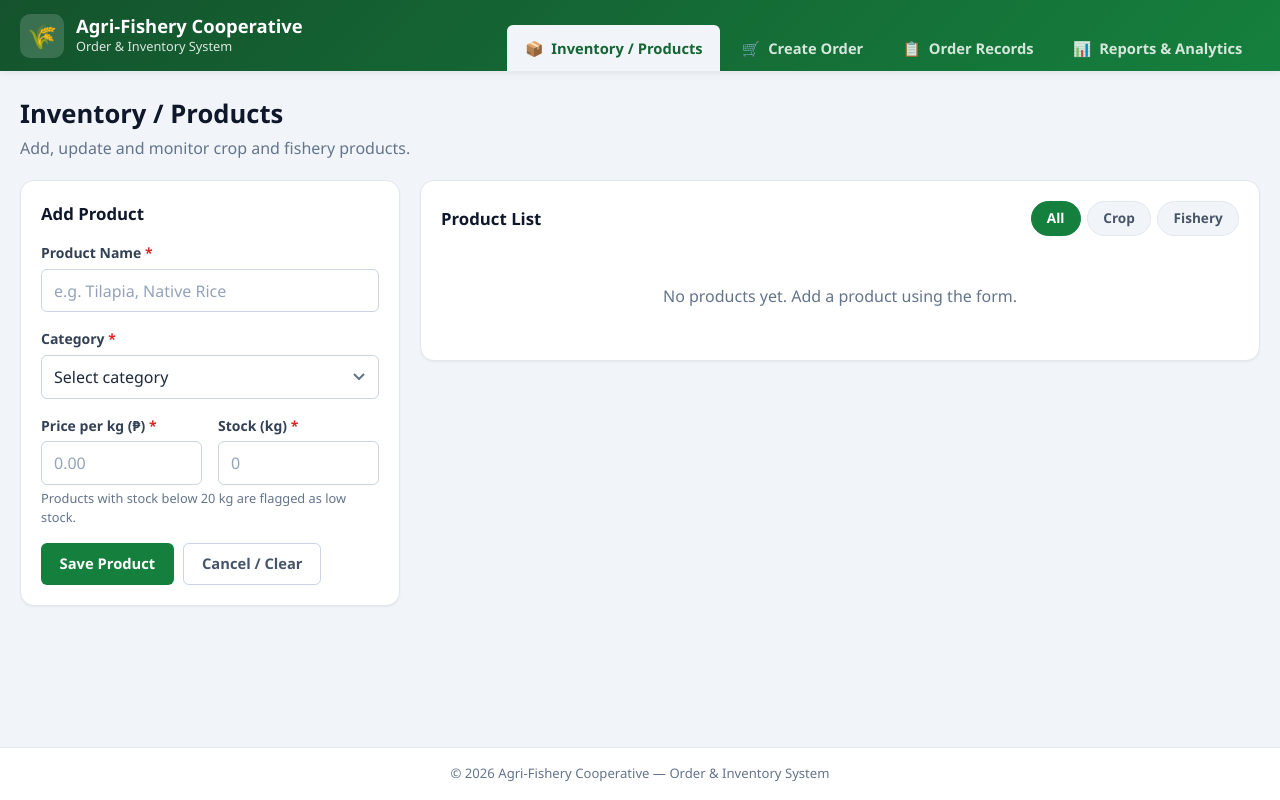
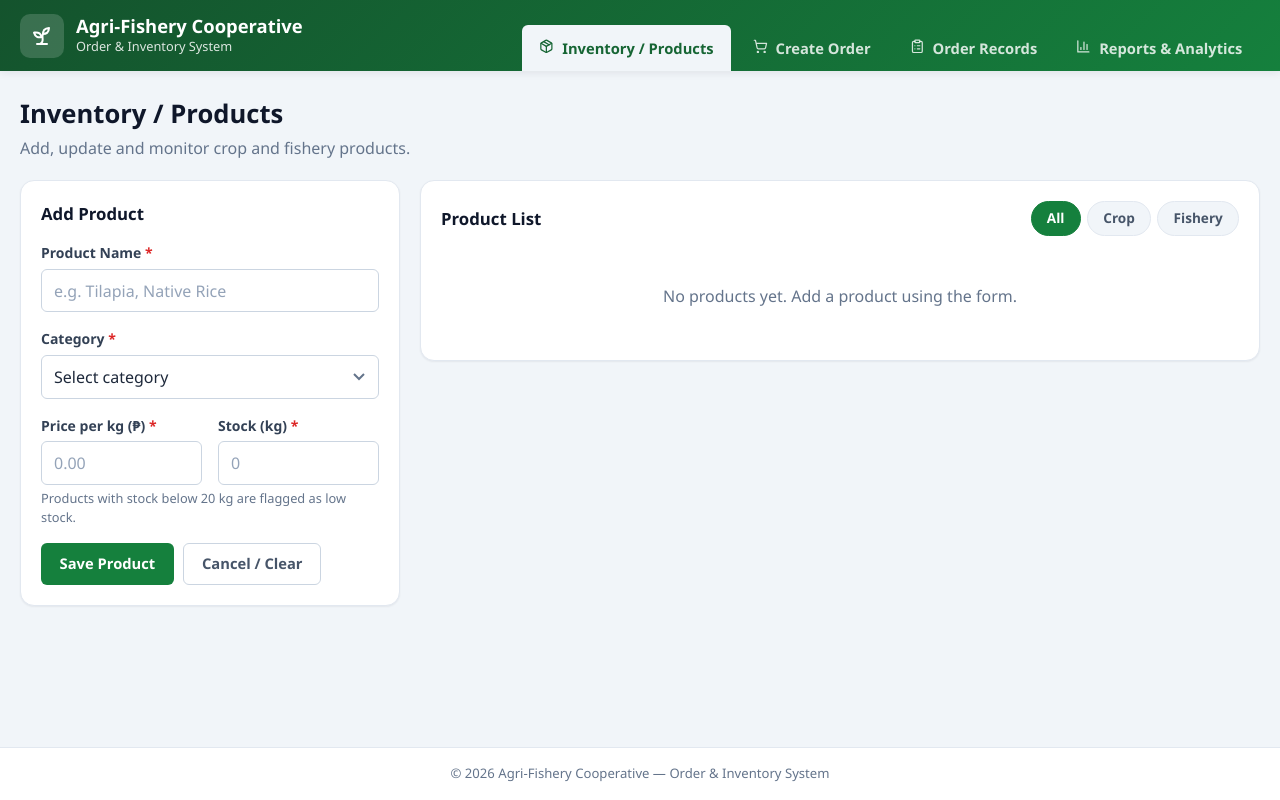
Before and after one commit to Dax021/IT415-Midterm-Exam, a plain HTML site: page index.html in a window 1280 px wide. Drawn offline with Linux system fonts and the light colour scheme.

Commit message:
Refactor application code: replace emojis with inline SVG icons

```diff
--- a/index.html
+++ b/index.html
@@ -12,10 +12,20 @@
   <a class="skip-link" href="#main-content">Skip to main content</a>
 
   <!-- ============ HEADER & NAVIGATION ============ -->
-  <header class="app-header">
+    <header class="app-header">
     <div class="app-header__inner">
       <div class="brand">
-        <span class="brand__logo" aria-hidden="true">&#127806;</span>
+        <span class="brand__logo" aria-hidden="true">
+          <!-- Sprout -->
+          <svg xmlns="http://www.w3.org/2000/svg" width="1em" height="1em" viewBox="0 0 24 24"
+               fill="none" stroke="currentColor" stroke-width="2" stroke-linecap="round"
+               stroke-linejoin="round" aria-hidden="true" focusable="false">
+            <path d="M7 20h10"/>
+            <path d="M10 20c5.5-2.5.8-6.4 3-10"/>
+            <path d="M9.5 9.4c1.1.8 1.8 2.2 2.3 3.7-2 .4-3.5.4-4.8-.3-1.2-.6-2.3-1.9-3-4.2 2.8-.5 4.4 0 5.5.8z"/>
+            <path d="M14.1 6a7 7 0 0 0-1.1 4c1.9-.1 3.3-.6 4.3-1.4 1-1 1.6-2.3 1.7-4.6-2.7.1-4 1-4.9 2z"/>
+          </svg>
+        </span>
         <div class="brand__text">
           <h1 class="brand__title">Agri-Fishery Cooperative</h1>
           <p class="brand__subtitle">Order &amp; Inventory System</p>
@@ -27,28 +37,69 @@
           <li role="presentation">
             <button type="button" class="nav-tab is-active" id="tab-inventory" role="tab"
                     aria-selected="true" aria-controls="view-inventory" data-view="view-inventory">
-              <span class="nav-tab__icon" aria-hidden="true">&#128230;</span>
+              <span class="nav-tab__icon" aria-hidden="true">
+                <!-- Package -->
+                <svg xmlns="http://www.w3.org/2000/svg" width="1em" height="1em" viewBox="0 0 24 24"
+                     fill="none" stroke="currentColor" stroke-width="2" stroke-linecap="round"
+                     stroke-linejoin="round" aria-hidden="true" focusable="false">
+                  <path d="M11 21.73a2 2 0 0 0 2 0l7-4A2 2 0 0 0 21 16V8a2 2 0 0 0-1-1.73l-7-4a2 2 0 0 0-2 0l-7 4A2 2 0 0 0 3 8v8a2 2 0 0 0 1 1.73z"/>
+                  <path d="M12 22V12"/>
+                  <path d="m3.3 7 8.7 5 8.7-5"/>
+                  <path d="m7.5 4.27 9 5.15"/>
+                </svg>
+              </span>
               <span>Inventory / Products</span>
             </button>
           </li>
           <li role="presentation">
             <button type="button" class="nav-tab" id="tab-create-order" role="tab"
                     aria-selected="false" aria-controls="view-create-order" data-view="view-create-order" tabindex="-1">
-              <span class="nav-tab__icon" aria-hidden="true">&#128722;</span>
+              <span class="nav-tab__icon" aria-hidden="true">
+                <!-- Shopping cart -->
+                <svg xmlns="http://www.w3.org/2000/svg" width="1em" height="1em" viewBox="0 0 24 24"
+                     fill="none" stroke="currentColor" stroke-width="2" stroke-linecap="round"
+                     stroke-linejoin="round" aria-hidden="true" focusable="false">
+                  <circle cx="8" cy="21" r="1"/>
+                  <circle cx="19" cy="21" r="1"/>
+                  <path d="M2.05 2.05h2l2.66 12.42a2 2 0 0 0 2 1.58h9.78a2 2 0 0 0 1.95-1.57l1.65-7.43H5.12"/>
+                </svg>
+              </span>
               <span>Create Order</span>
             </button>
           </li>
           <li role="presentation">
             <button type="button" class="nav-tab" id="tab-orders" role="tab"
                     aria-selected="false" aria-controls="view-orders" data-view="view-orders" tabindex="-1">
-              <span class="nav-tab__icon" aria-hidden="true">&#128203;</span>
+              <span class="nav-tab__icon" aria-hidden="true">
+                <!-- Clipboard list -->
+                <svg xmlns="http://www.w3.org/2000/svg" width="1em" height="1em" viewBox="0 0 24 24"
+                     fill="none" stroke="currentColor" stroke-width="2" stroke-linecap="round"
+                     stroke-linejoin="round" aria-hidden="true" focusable="false">
+                  <rect x="8" y="2" width="8" height="4" rx="1" ry="1"/>
+                  <path d="M16 4h2a2 2 0 0 1 2 2v14a2 2 0 0 1-2 2H6a2 2 0 0 1-2-2V6a2 2 0 0 1 2-2h2"/>
+                  <path d="M12 11h4"/>
+                  <path d="M12 16h4"/>
+                  <path d="M8 11h.01"/>
+                  <path d="M8 16h.01"/>
+                </svg>
+              </span>
               <span>Order Records</span>
             </button>
           </li>
           <li role="presentation">
             <button type="button" class="nav-tab" id="tab-reports" role="tab"
                     aria-selected="false" aria-controls="view-reports" data-view="view-reports" tabindex="-1">
-              <span class="nav-tab__icon" aria-hidden="true">&#128202;</span>
+              <span class="nav-tab__icon" aria-hidden="true">
+                <!-- Bar chart -->
+                <svg xmlns="http://www.w3.org/2000/svg" width="1em" height="1em" viewBox="0 0 24 24"
+                     fill="none" stroke="currentColor" stroke-width="2" stroke-linecap="round"
+                     stroke-linejoin="round" aria-hidden="true" focusable="false">
+                  <path d="M3 3v18h18"/>
+                  <path d="M18 17V9"/>
+                  <path d="M13 17V5"/>
+                  <path d="M8 17v-3"/>
+                </svg>
+              </span>
               <span>Reports &amp; Analytics</span>
             </button>
           </li>
```
Also changed, not shown: 1 other file.
